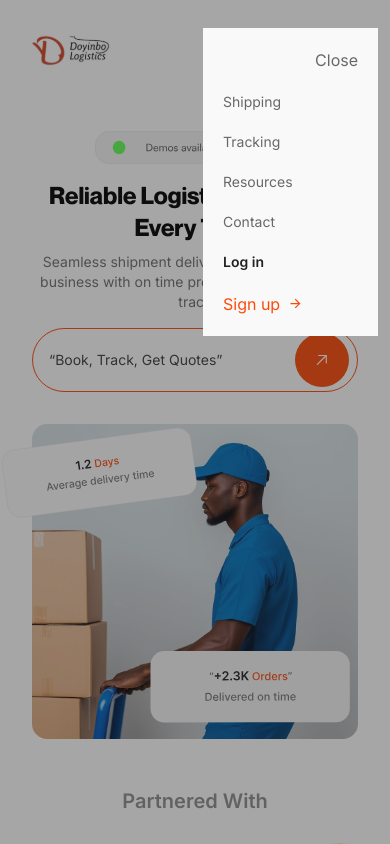
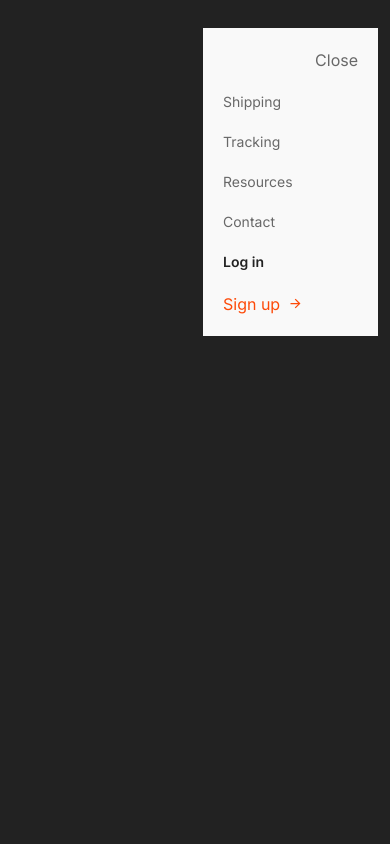
Before and after one commit to Johnterrie/DYBLogistics, a Next.js app: page / in a window 390 px wide. Both pictures are taken after a click on the picture 343 px from the left and 49 px from the top of the page. Shown: the top 844 px of the page. Built offline with nearby package versions, Linux system fonts and the light colour scheme.

Commit message:
updated state control in nav

```diff
--- a/src/app/components/Navbar/Navbar.tsx
+++ b/src/app/components/Navbar/Navbar.tsx
@@ -85,12 +85,18 @@
             <div className="">
               {/* blur-background */}
               <div
+                onClick={() => setNavOpen(false)}
                 className={`${
-                  isNavOpen ? "fixed z-[50]" : "hidden"
+                  isNavOpen ? "fixed z-[50] opacity-100" : "hidden opacity-0"
                 } duration-300 ease-in-out top-0 left-0 bg-gray-dark opacity-40 h-screen w-screen`}
               />
               {/* nav-links */}
               <div
+                onClick={() => {
+                  setTimeout(() => {
+                    setNavOpen(false);
+                  }, 500);
+                }}
                 className={`absolute ${
                   isNavOpen
                     ? "right-[-20px] opacity-100 z-[50]"
```
